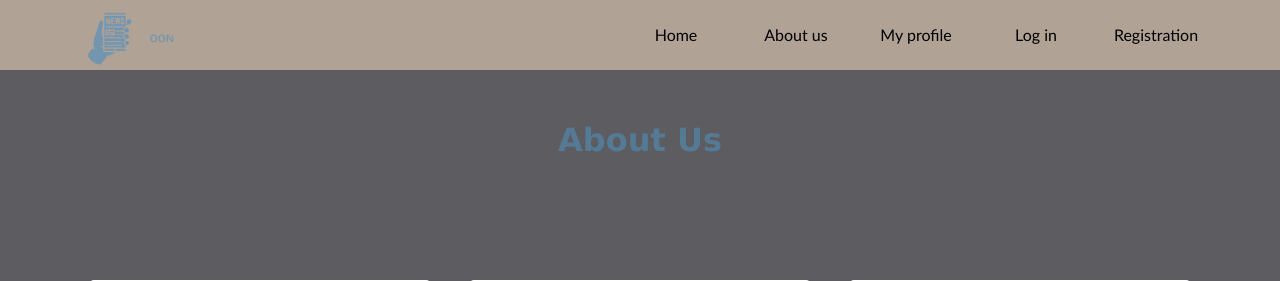
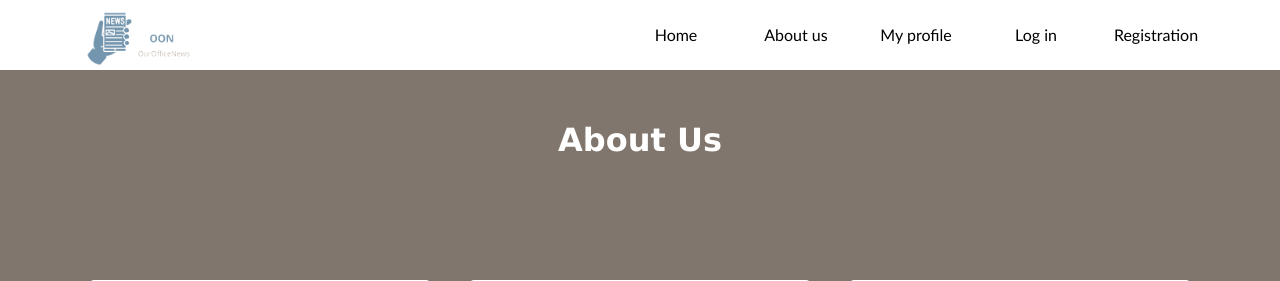
Before and after one commit to marinandreew/OurOfficeNews, a PHP site: the page made by About us/about.html in a window 1280 px wide. Shown: the top 281 px of the page. Run offline with PHP 8.4, Linux system fonts and the light colour scheme.

Commit message:
About us Update
Changed colors

```diff
--- a/About us/style.css
+++ b/About us/style.css
@@ -13,7 +13,7 @@
 	overflow: hidden;
 	height: 70px;
 	line-height: 70px;
-	background: #B1A296;
+	background: #ffffff;
 }
 .logo{
 	width: 200px;
@@ -39,10 +39,10 @@
 	display: block;
 }
 .menu li:hover{
-	background: #81766d;
+	background: #7395AE;
 }
 .menu li a:hover{
-	color: #b4a599;
+	color: rgb(204, 204, 204);
 }
 .menu a:hover{
 	color: #000;
@@ -50,14 +50,14 @@
 }
 body
 {
-	background: #5D5C61;
+	background: #81766d;
 }
 
 h1
 {
 	text-align: center;
 	margin: 50px auto 100px;
-	color:#557A95;
+	color:#ffffff;
 	font-family: Verdana, Geneva, Tahoma, sans-serif;
 }
 .box-area
@@ -143,7 +143,7 @@
 .about-section {
 	padding: 1px;
 	text-align: center;
-	background-color: #5D5C61;
+	background-color: #81766d;
 	color: white;
 	font-family: "Lucida Console", "Courier New", monospace;
 }
```
